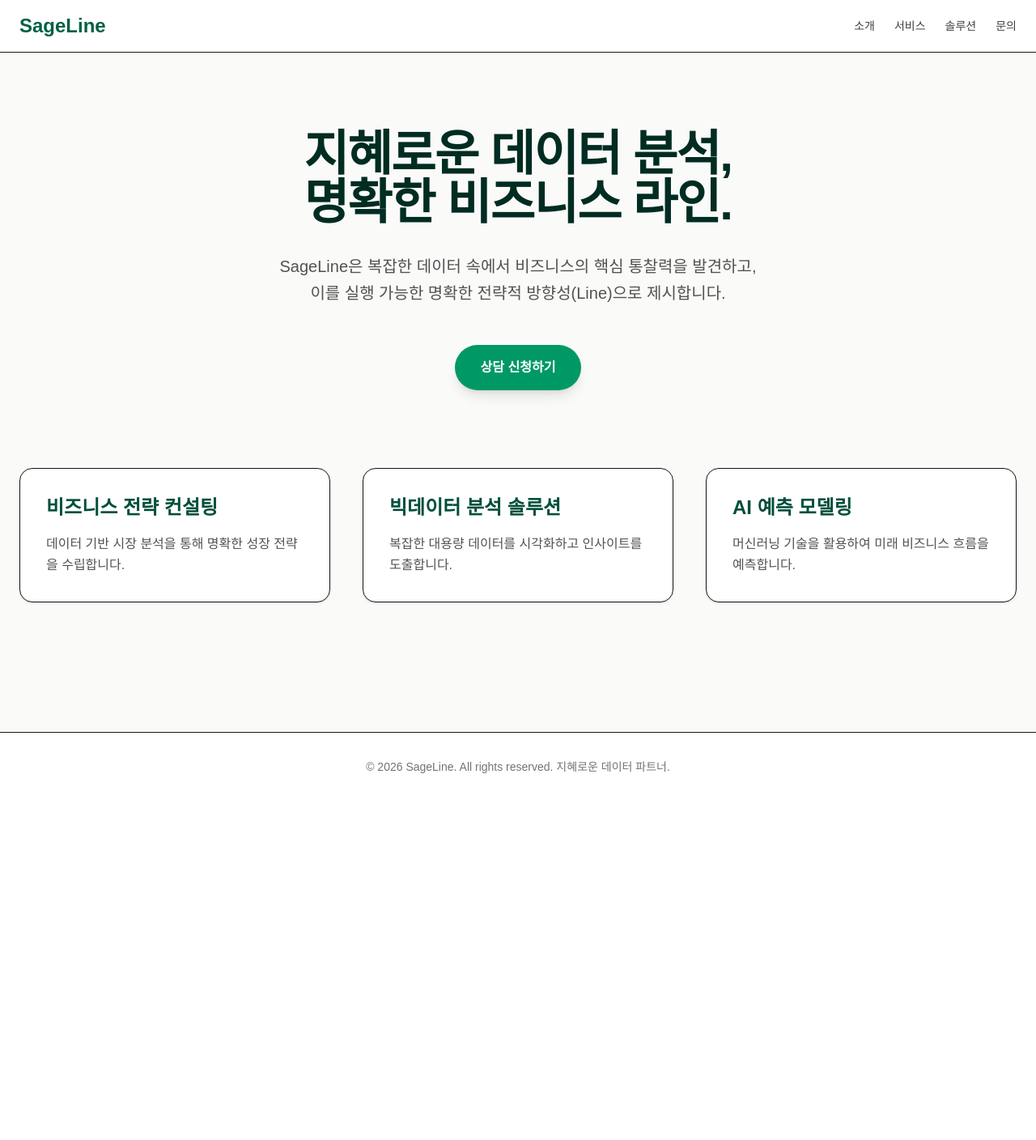
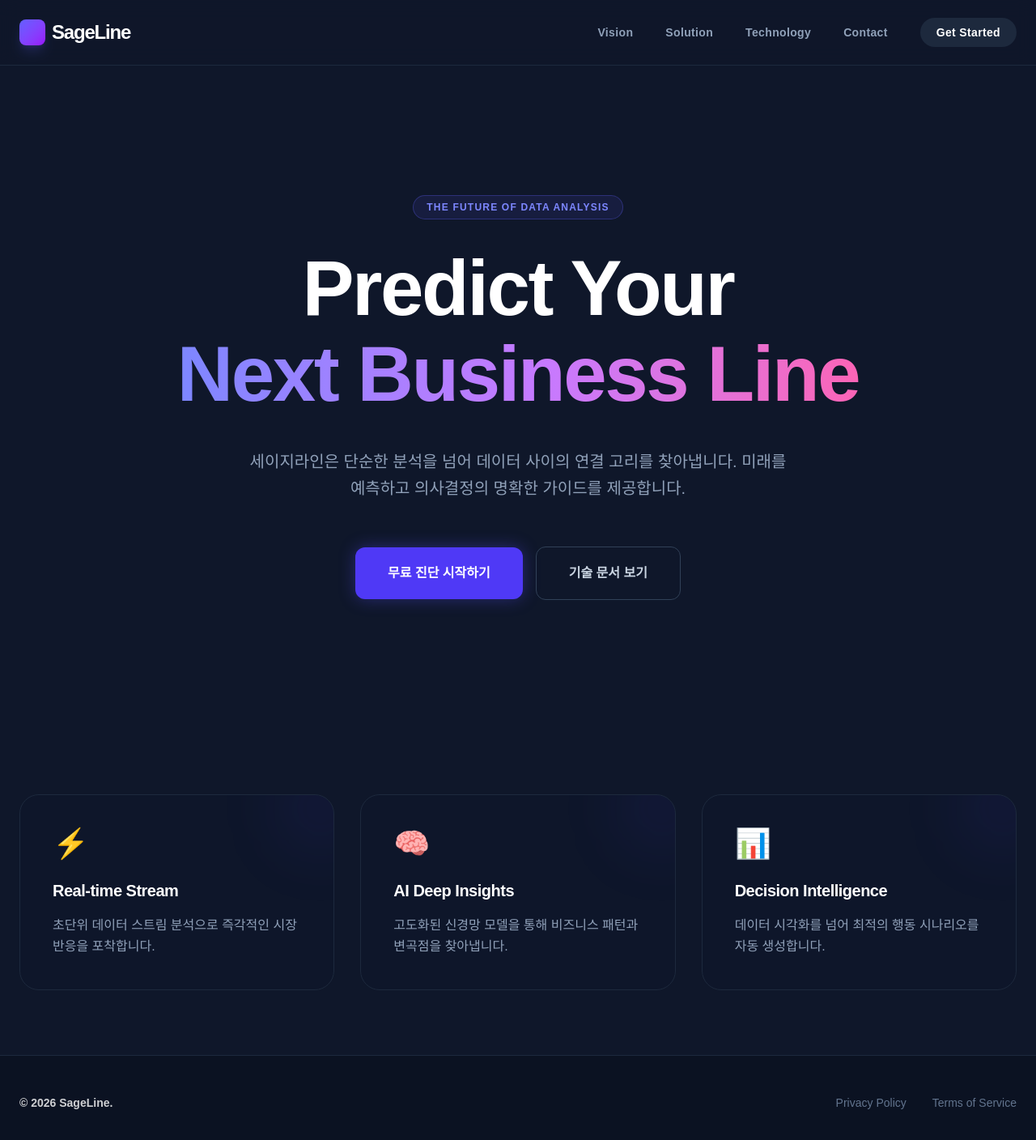
Before and after one commit to coosoodo/my-simple-next, a Next.js app: page / in a window 1280 px wide. Shown: the top 1408 px of the page at 81% size. Before the commit the page ends 989 px from the top, so only its background shows below. Built offline with nearby package versions, Linux system fonts and the light colour scheme.

Commit message:
Update page.tsx

```diff
--- a/src/app/page.tsx
+++ b/src/app/page.tsx
@@ -1,73 +1,110 @@
 // src/app/page.tsx (서버 컴포넌트)
 import type { Metadata } from 'next';
 
-// 1. 보안 및 최적화: 메타데이터 설정
 export const metadata: Metadata = {
-  title: 'SageLine - 지혜로운 데이터, 명확한 비즈니스 라인',
-  description: '세이지라인은 데이터를 통해 기업의 혁신적인 의사결정을 돕는 최고의 파트너입니다.',
+  title: 'SageLine | Data Intelligence',
+  description: '데이터로 그리는 비즈니스의 미래, 세이지라인입니다.',
 };
 
 export default function HomePage() {
   return (
-    <div className="flex min-h-screen flex-col bg-stone-50 text-neutral-900">
+    <div className="flex min-h-screen flex-col bg-[#0f172a] text-slate-200 selection:bg-indigo-500/30">
 
-      {/* 2. 네비게이션 헤더 (정적 구조) */}
-      <header className="sticky top-0 z-50 bg-white/90 backdrop-blur-sm border-b">
-        <nav className="container mx-auto flex h-16 max-w-7xl items-center justify-between px-6">
-          <div className="text-2xl font-bold text-emerald-800">SageLine</div>
-          <div className="flex space-x-6 text-sm font-medium text-neutral-700">
-            {['소개', '서비스', '솔루션', '문의'].map(item => (
-              <a key={item} href="#" className="hover:text-emerald-700 transition">
+      {/* 1. 네비게이션 헤더 (유리 질감 효과) */}
+      <header className="sticky top-0 z-50 border-b border-slate-800 bg-[#0f172a]/80 backdrop-blur-md">
+        <nav className="container mx-auto flex h-20 max-w-7xl items-center justify-between px-6">
+          <div className="flex items-center space-x-2">
+            <div className="h-8 w-8 rounded-lg bg-gradient-to-br from-indigo-500 to-purple-600 shadow-lg shadow-indigo-500/20" />
+            <span className="text-2xl font-black tracking-tighter text-white">SageLine</span>
+          </div>
+          <div className="hidden md:flex items-center space-x-10 text-sm font-semibold tracking-wide">
+            {['Vision', 'Solution', 'Technology', 'Contact'].map(item => (
+              <a key={item} href="#" className="text-slate-400 hover:text-indigo-400 transition-colors duration-200">
                 {item}
               </a>
             ))}
+            <button className="rounded-full bg-slate-800 px-5 py-2 text-white hover:bg-slate-700 transition">
+              Get Started
+            </button>
           </div>
         </nav>
       </header>
 
-      {/* 3. Hero 섹션 (핵심 가치 전달) */}
-      <main className="flex-grow container mx-auto max-w-7xl px-6 py-16 md:py-24">
-        <section className="text-center">
-          <h1 className="text-5xl md:text-6xl font-extrabold tracking-tight text-emerald-950">
-            지혜로운 데이터 분석,<br />
-            명확한 비즈니스 라인.
-          </h1>
-          <p className="mt-8 text-xl text-neutral-600 max-w-3xl mx-auto leading-relaxed">
-            SageLine은 복잡한 데이터 속에서 비즈니스의 핵심 통찰력을 발견하고,<br />
-            이를 실행 가능한 명확한 전략적 방향성(Line)으로 제시합니다.
-          </p>
-          <div className="mt-12">
-            {/* 4. CTA 버튼 (클라이언트 컴포넌트로 분리 대상) */}
-            <button className="px-8 py-4 bg-emerald-600 text-white rounded-full font-semibold hover:bg-emerald-700 transition transform hover:-translate-y-0.5 shadow-lg">
-              상담 신청하기
-            </button>
+      {/* 2. Hero 섹션 (그라데이션 및 강조) */}
+      <main className="flex-grow">
+        <section className="relative overflow-hidden px-6 py-24 lg:py-40">
+          {/* 배경 장식 요소 */}
+          <div className="absolute top-0 left-1/2 -z-10 h-[600px] w-[600px] -translate-x-1/2 rounded-full bg-indigo-600/10 blur-[120px]" />
+
+          <div className="container mx-auto max-w-7xl text-center">
+            <div className="inline-block rounded-full border border-indigo-500/30 bg-indigo-500/10 px-4 py-1.5 text-xs font-bold uppercase tracking-widest text-indigo-400 mb-8">
+              The Future of Data Analysis
+            </div>
+            <h1 className="text-6xl md:text-8xl font-black tracking-tight text-white leading-[1.1]">
+              Predict Your <br />
+              <span className="bg-gradient-to-r from-indigo-400 via-purple-400 to-pink-400 bg-clip-text text-transparent">
+                Next Business Line
+              </span>
+            </h1>
+            <p className="mt-10 text-lg md:text-xl text-slate-400 max-w-2xl mx-auto leading-relaxed font-light">
+              세이지라인은 단순한 분석을 넘어 데이터 사이의 연결 고리를 찾아냅니다.
+              미래를 예측하고 의사결정의 명확한 가이드를 제공합니다.
+            </p>
+            <div className="mt-14 flex flex-col sm:flex-row items-center justify-center gap-4">
+              <button className="w-full sm:w-auto px-10 py-5 bg-indigo-600 text-white rounded-xl font-bold hover:bg-indigo-500 transition-all shadow-[0_0_20px_rgba(79,70,229,0.4)]">
+                무료 진단 시작하기
+              </button>
+              <button className="w-full sm:w-auto px-10 py-5 bg-transparent border border-slate-700 text-slate-300 rounded-xl font-bold hover:bg-slate-800 transition">
+                기술 문서 보기
+              </button>
+            </div>
           </div>
         </section>
 
-        {/* 5. 주요 서비스 섹션 (데이터 기반 구조화 가능) */}
-        <section className="mt-24 grid md:grid-cols-3 gap-10">
-          <ServiceCard title="비즈니스 전략 컨설팅" description="데이터 기반 시장 분석을 통해 명확한 성장 전략을 수립합니다." />
-          <ServiceCard title="빅데이터 분석 솔루션" description="복잡한 대용량 데이터를 시각화하고 인사이트를 도출합니다." />
-          <ServiceCard title="AI 예측 모델링" description="머신러닝 기술을 활용하여 미래 비즈니스 흐름을 예측합니다." />
+        {/* 3. 서비스 카드 섹션 (글래스모피즘 스타일) */}
+        <section className="container mx-auto max-w-7xl px-6 py-20">
+          <div className="grid md:grid-cols-3 gap-8">
+            <FeatureCard
+              icon="⚡"
+              title="Real-time Stream"
+              description="초단위 데이터 스트림 분석으로 즉각적인 시장 반응을 포착합니다."
+            />
+            <FeatureCard
+              icon="🧠"
+              title="AI Deep Insights"
+              description="고도화된 신경망 모델을 통해 비즈니스 패턴과 변곡점을 찾아냅니다."
+            />
+            <FeatureCard
+              icon="📊"
+              title="Decision Intelligence"
+              description="데이터 시각화를 넘어 최적의 행동 시나리오를 자동 생성합니다."
+            />
+          </div>
         </section>
       </main>
 
-      {/* 6. 푸터 */}
-      <footer className="border-t bg-white mt-16">
-        <div className="container mx-auto max-w-7xl px-6 py-8 text-sm text-center text-neutral-500">
-          &copy; 2026 SageLine. All rights reserved. 지혜로운 데이터 파트너.
+      {/* 4. 푸터 */}
+      <footer className="border-t border-slate-800 bg-[#0b1222]">
+        <div className="container mx-auto max-w-7xl px-6 py-12 flex flex-col md:flex-row items-center justify-between gap-6 text-sm text-slate-500">
+          <div className="font-bold text-white opacity-80">© 2026 SageLine.</div>
+          <div className="flex space-x-8">
+            <a href="#" className="hover:text-slate-300">Privacy Policy</a>
+            <a href="#" className="hover:text-slate-300">Terms of Service</a>
+          </div>
         </div>
       </footer>
     </div>
   );
 }
 
-// 7. 컴포넌트 분리: 코드 재사용성 및 가독성 향상
-function ServiceCard({ title, description }: { title: string; description: string }) {
+// 재사용 가능한 카드 컴포넌트
+function FeatureCard({ icon, title, description }: { icon: string; title: string; description: string }) {
   return (
-    <div className="bg-white p-8 border rounded-2xl shadow-sm hover:shadow-lg transition transform hover:-translate-y-1">
-      <h3 className="text-2xl font-semibold text-emerald-900">{title}</h3>
-      <p className="mt-4 text-neutral-600 leading-relaxed">{description}</p>
+    <div className="group relative overflow-hidden rounded-3xl border border-slate-800 bg-slate-900/50 p-10 hover:border-indigo-500/50 transition-all duration-300 hover:-translate-y-2">
+      <div className="absolute top-0 right-0 -mr-8 -mt-8 h-24 w-24 rounded-full bg-indigo-600/10 blur-2xl group-hover:bg-indigo-600/20" />
+      <div className="text-4xl mb-6">{icon}</div>
+      <h3 className="text-xl font-bold text-white mb-4 tracking-tight">{title}</h3>
+      <p className="text-slate-400 leading-relaxed font-light">{description}</p>
     </div>
   );
 }
```
